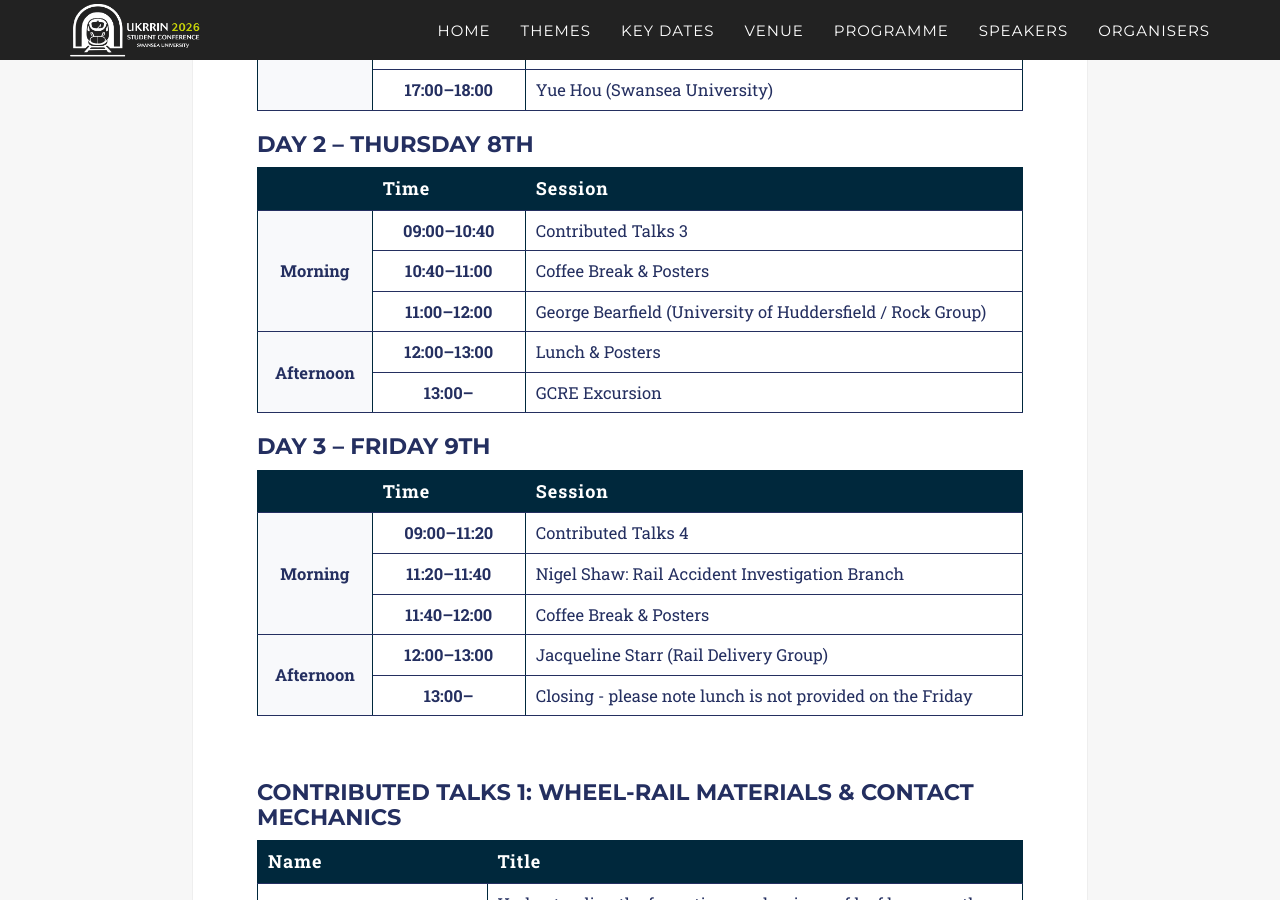
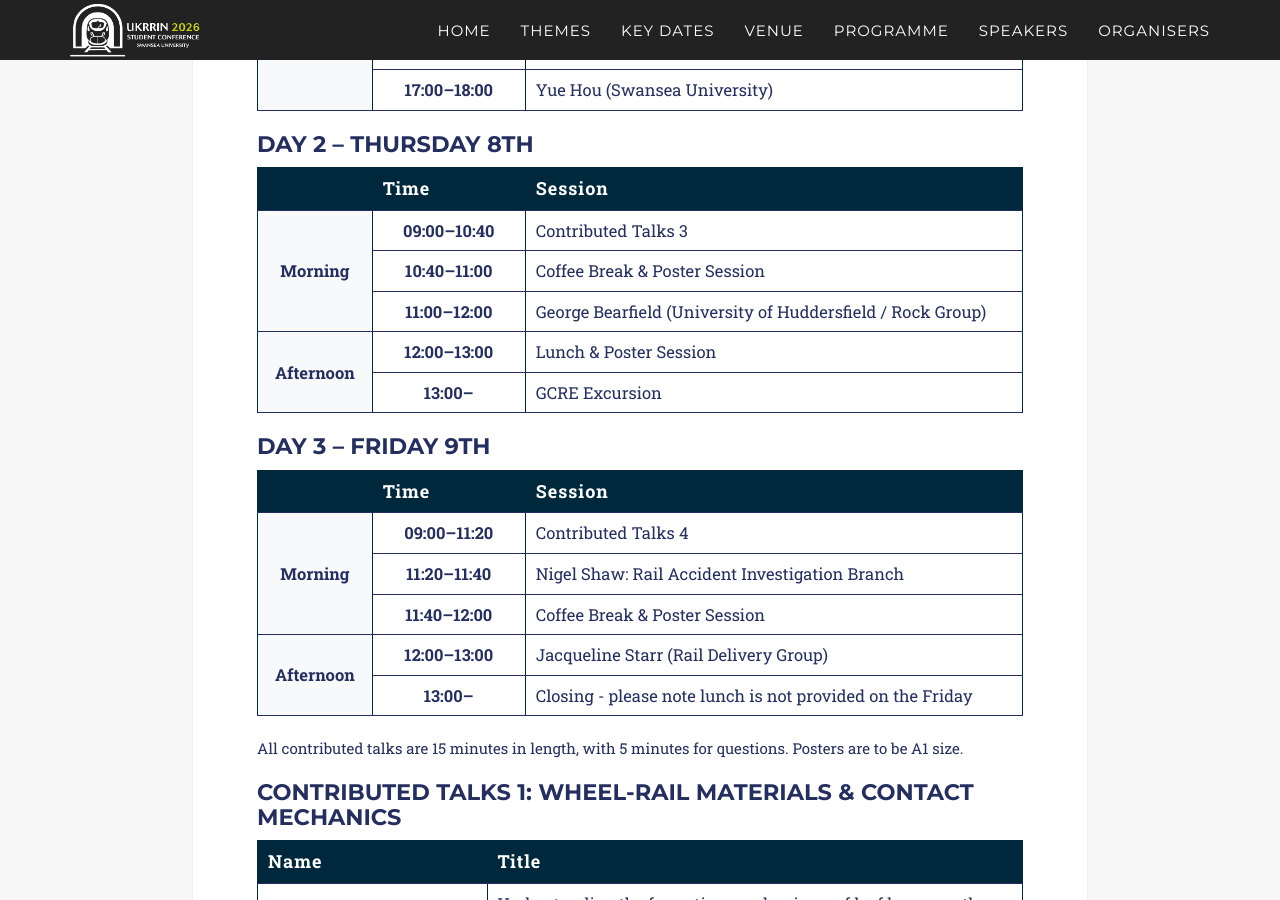
Before and after one commit to ukrrin2026swansea/ukrrin2026swansea.github.io, a Jekyll site: the page built from _2017_pages/programme.html, in a window 1280 px wide and 900 px high, scrolled down 688 px. Built offline with Jekyll 4.4.1, drawn with Linux system fonts in a browser that asks for light colours; some web fonts are replaced.

Commit message:
programme adding presentation and poster details

```diff
--- a/_2017_pages/programme.html
+++ b/_2017_pages/programme.html
@@ -134,6 +134,7 @@ published: true
         </table>
 
         <br>
+        All contributed talks are 15 minutes in length, with 5 minutes for questions. Posters are to be A1 size.
         <br>
         <h2>Contributed Talks 1: Wheel-Rail Materials & Contact Mechanics</h2>
         <table class="agenda">
--- a/_data/twenty_17/programme_2.yml
+++ b/_data/twenty_17/programme_2.yml
@@ -7,7 +7,7 @@
 
 - block: Morning
   time: "10:40–11:00"
-  title: "Coffee Break & Posters"
+  title: "Coffee Break & Poster Session"
 
 - block: Morning
   time: "11:00–12:00"
@@ -15,7 +15,7 @@
 
 - block: Afternoon
   time: "12:00–13:00"
-  title: "Lunch & Posters"
+  title: "Lunch & Poster Session"
 
 - block: Afternoon
   time: "13:00–"
--- a/_data/twenty_17/programme_3.yml
+++ b/_data/twenty_17/programme_3.yml
@@ -11,7 +11,7 @@
 
 - block: Morning
   time: "11:40–12:00"
-  title: "Coffee Break & Posters"
+  title: "Coffee Break & Poster Session"
 
 - block: Afternoon
   time: "12:00–13:00"
```
